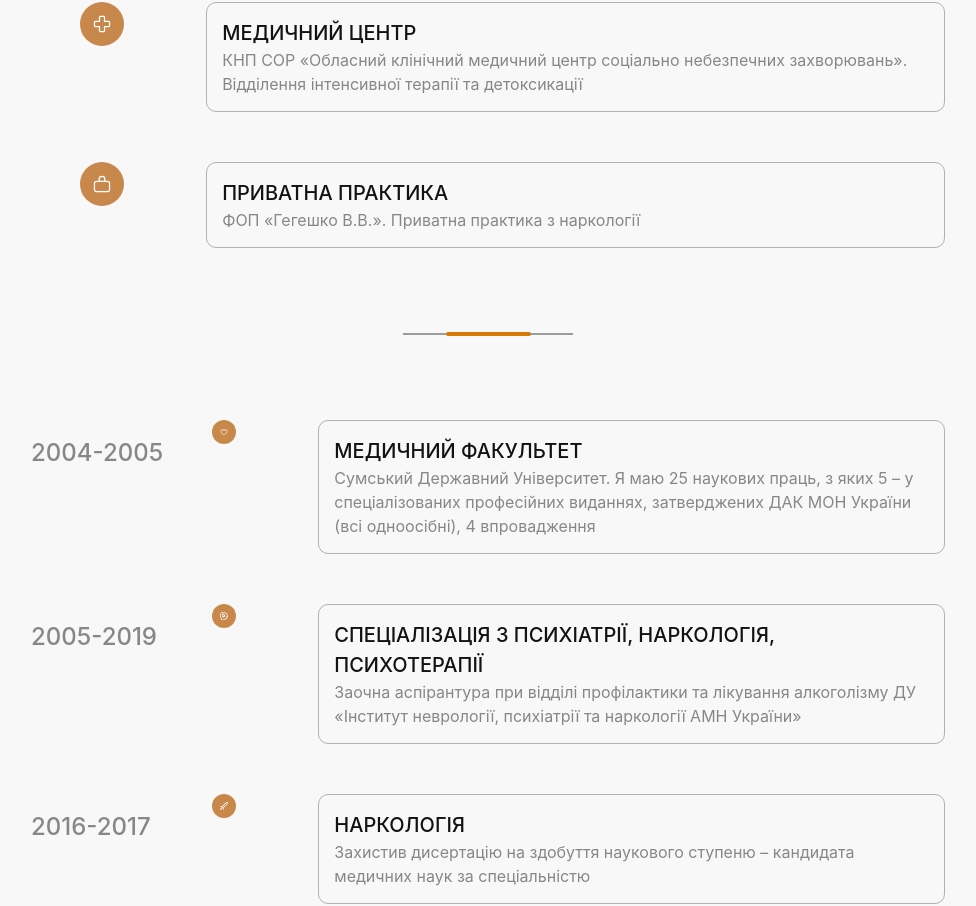
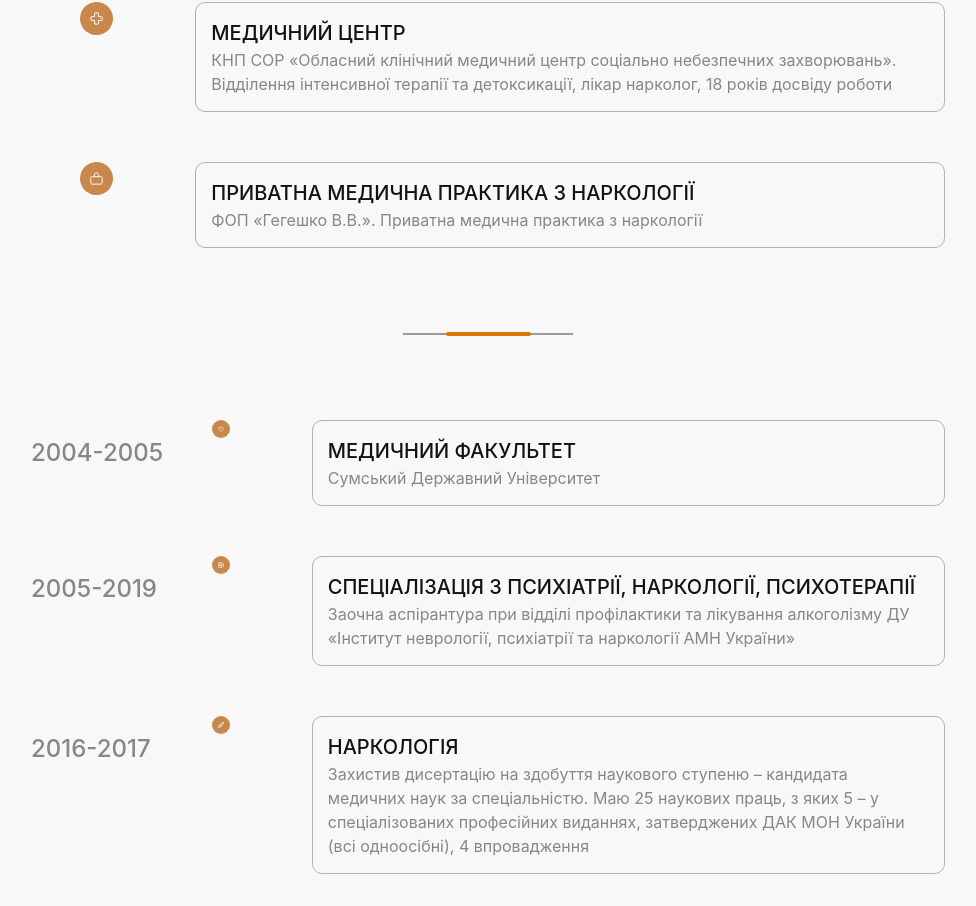
Before and after one commit to aleks-vorgen/gegeshko, a React (Vite) app: page /about in a window 1280 px wide. Shown: the part 1299-2205 px from the top of the page, without its empty margins (162-1138 px from the left). Built offline with nearby package versions, Linux system fonts and the light colour scheme.

Commit message:
Text edit

```diff
--- a/src/components/about/jobs-education.jsx
+++ b/src/components/about/jobs-education.jsx
@@ -5,19 +5,19 @@ export default function JobsEducation() {
             year: '2004-2005',
             icon: '/images/jobs/med2004.svg',
             title: 'Медичний факультет',
-            text: 'Cумський Державний Університет. Я маю 25 наукових праць, з яких 5 – у спеціалізованих професійних виданнях, затверджених ДАК МОН України (всі одноосібні), 4 впровадження'
+            text: 'Cумський Державний Університет'
         },
         {
             year: '2005-2019',
             icon: '/images/jobs/psycho2005.svg',
-            title: 'Спеціалізація з психіатрії, наркологія, психотерапії',
+            title: 'Спеціалізація з психіатрії, наркології, психотерапії',
             text: 'Заочна аспірантура при відділі профілактики та лікування алкоголізму ДУ «Інститут неврології, психіатрії та наркології АМН України»'
         },
         {
             year: '2016-2017',
             icon: '/images/jobs/narco2016.svg',
             title: 'Наркологія',
-            text: 'Захистив дисертацію на здобуття наукового ступеню – кандидата медичних наук за спеціальністю'
+            text: 'Захистив дисертацію на здобуття наукового ступеню – кандидата медичних наук за спеціальністю. Маю 25 наукових праць, з яких 5 – у спеціалізованих професійних виданнях, затверджених ДАК МОН України (всі одноосібні), 4 впровадження'
         }
     ];
 
@@ -25,12 +25,12 @@ export default function JobsEducation() {
         {
             icon: '/images/education/med-center.svg',
             title: 'Медичний центр',
-            text: 'КНП СОР «Обласний клінічний медичний центр соціально небезпечних захворювань». Відділення інтенсивної терапії та детоксикації'
+            text: 'КНП СОР «Обласний клінічний медичний центр соціально небезпечних захворювань». Відділення інтенсивної терапії та детоксикації, лікар нарколог, 18 років досвіду роботи'
         },
         {
             icon: '/images/education/private-practice.svg',
-            title: 'Приватна практика',
-            text: 'ФОП «Гегешко В.В.». Приватна практика з наркології'
+            title: 'Приватна медична практика з наркології',
+            text: 'ФОП «Гегешко В.В.». Приватна медична практика з наркології'
         }
     ]
 
```
